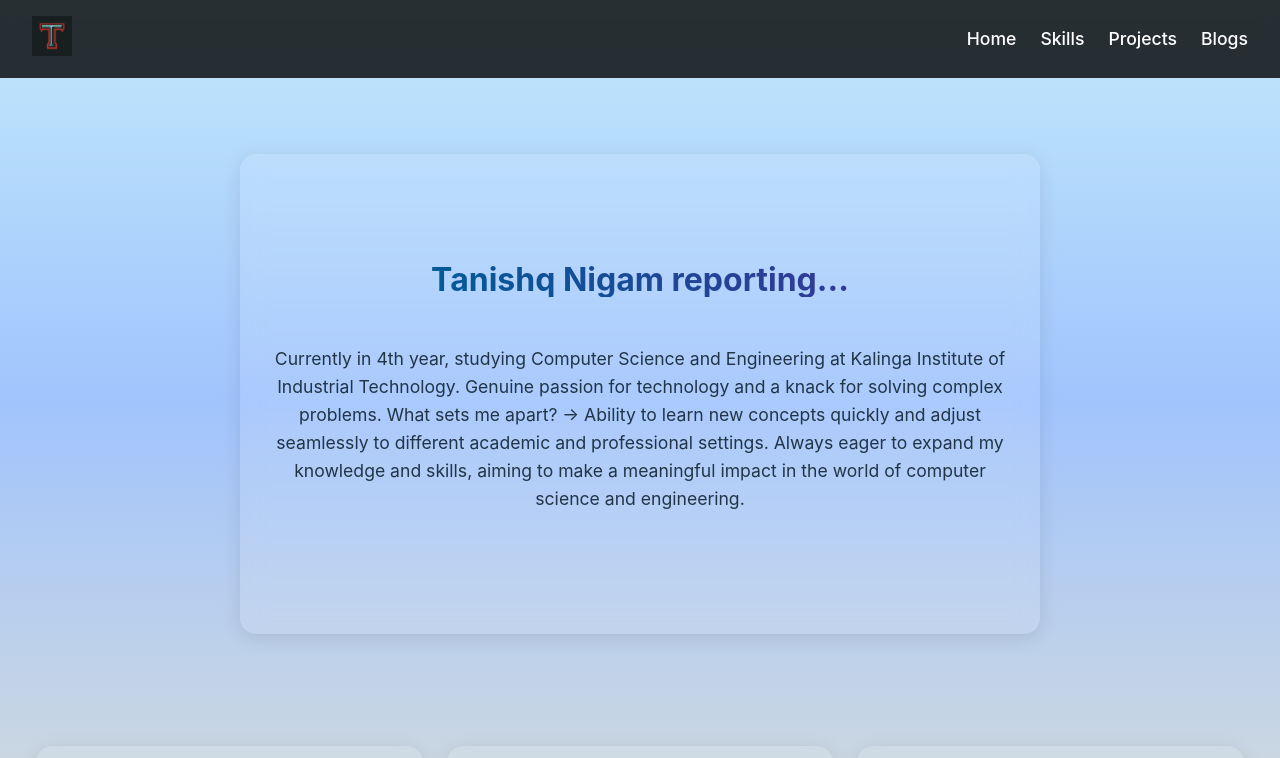
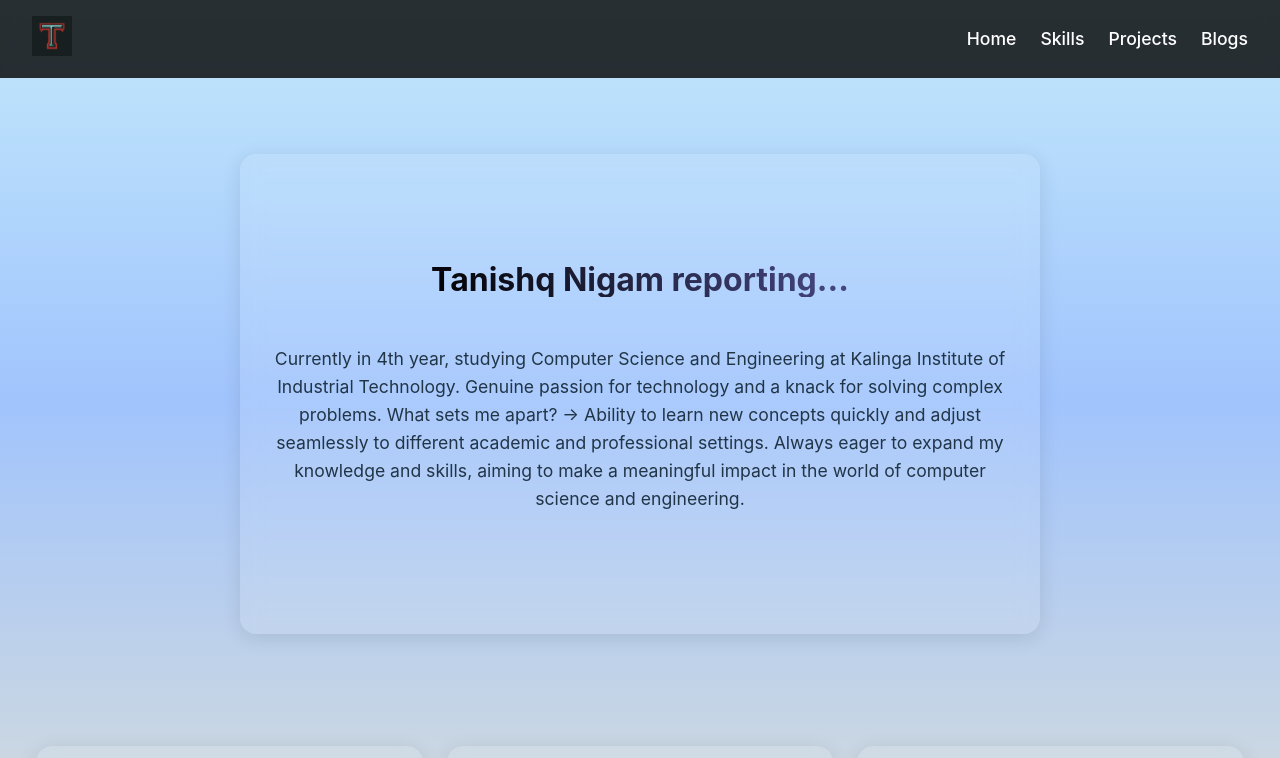
Before and after one commit to C1earNote/website, a React (Vite) app: page / in a window 1280 px wide. Shown: the top 758 px of the page. Built offline with nearby package versions, Linux system fonts and the light colour scheme.

Commit message:
Update index.css

```diff
--- a/src/index.css
+++ b/src/index.css
@@ -53,7 +53,7 @@ a:hover {
 h1 {
   font-size: 3.2em;
   line-height: 1.1;
-  background: linear-gradient(45deg, #005c97, #363795);
+  background: linear-gradient(45deg, #000000, #4a4b89);
   -webkit-background-clip: text;
   background-clip: text;
   color: transparent;
```
